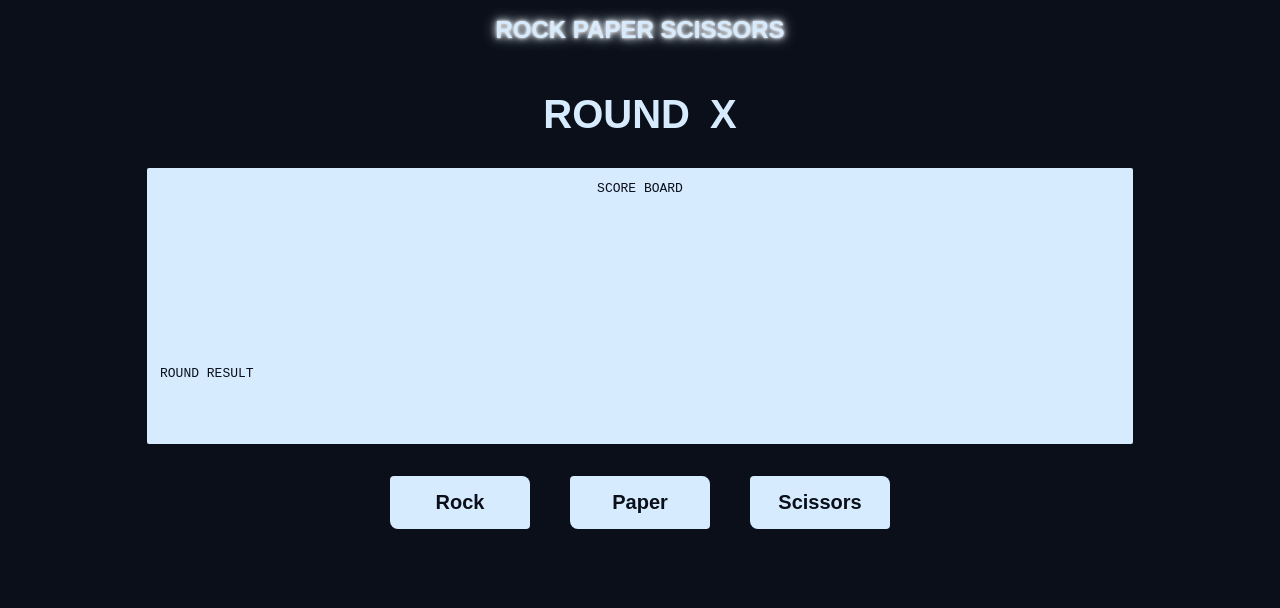
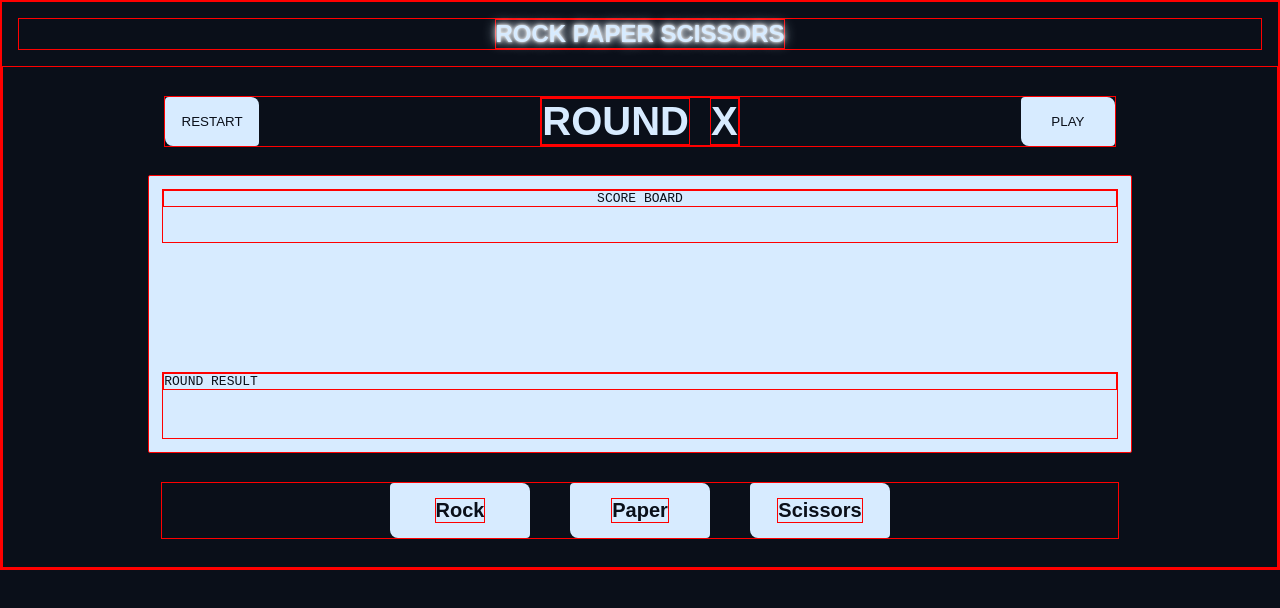
Before and after one commit to Max-kcs-Eriksson/top_rock-paper-scissors, a plain HTML site: page projects/rock-paper-scissors/index.html in a window 1280 px wide. Drawn offline with Linux system fonts and the light colour scheme.

Commit message:
Add play and restart buttons

```diff
--- a/projects/rock-paper-scissors/index.html
+++ b/projects/rock-paper-scissors/index.html
@@ -11,9 +11,13 @@
             <h1>ROCK PAPER SCISSORS</h1>
         </header>
         <div class="wrapper">
-            <div class="round-counter">
-                <p>ROUND</p>
-                <p>X</p>
+            <div class="top-bar">
+                <button class="button restart">RESTART</button>
+                <div class="round-counter">
+                    <p>ROUND</p>
+                    <p>X</p>
+                </div>
+                <button class="button play">PLAY</button>
             </div>
             <!-- To maintain layout when empty -->
             <div class="score-board--placeholder">
--- a/projects/rock-paper-scissors/style.css
+++ b/projects/rock-paper-scissors/style.css
@@ -1,8 +1,8 @@
 /* FOR TESTING ONLY */
 
-/* * {
+* {
     border: 1px solid red;
-} */
+}
 
 /* GENERAL */
 * {
@@ -15,6 +15,22 @@
 p {
     background-color: inherit;
     color: inherit;
+}
+
+.button {
+    background-color: rgb(215, 235, 255);
+    color: rgb(10, 15, 25);
+    width: 7em;
+    border: none;
+    border-radius: 4px 8px;
+    transition: .04s;
+}
+
+.button:active {
+    transform: scale(1.05);
+    box-shadow: 0 0 3px white,
+                0 0 7px white,
+                0 0 14px rgb(215, 235, 255);
 }
 
 /* HEADER */
@@ -31,16 +47,6 @@ header {
 h1 {
     font-size: 1.5rem;
     animation: flicker 1.5s infinite alternate;
-}
-
-.round-counter {
-    display: flex;
-    /* flex-direction: column;
-    align-items: center; */
-    gap: .5em;
-    font-size: 2.5em;
-    font-family: sans-serif;
-    font-weight: 900;
 }
 
 @keyframes flicker {
@@ -63,6 +69,28 @@ h1 {
     justify-content: space-evenly;
     align-items: center;
     min-height: 500px;
+}
+
+/* TOP BAR */
+.top-bar {
+    display: flex;
+    justify-content: space-between;
+    width: 74.5%;
+}
+
+.restart,
+.play {
+    min-width: 6em;
+}
+
+.round-counter {
+    display: flex;
+    /* flex-direction: column;
+    align-items: center; */
+    gap: .5em;
+    font-size: 2.5em;
+    font-family: sans-serif;
+    font-weight: 900;
 }
 
 /* SCORE BOARD */
@@ -112,20 +140,7 @@ h1 {
     display: flex;
     justify-content: center;
     align-items: center;
-    background-color: rgb(215, 235, 255);
-    color: rgb(10, 15, 25);
-    width: 7em;
-    border: none;
-    border-radius: 4px 8px;
     padding: .75em 2.5em;
     font-weight: 900;
     font-size: 1.25rem;
-    transition: .04s;
 }
-
-.controller__button:active {
-    transform: scale(1.05);
-    box-shadow: 0 0 3px white,
-                0 0 7px white,
-                0 0 14px rgb(215, 235, 255);
-}
```
